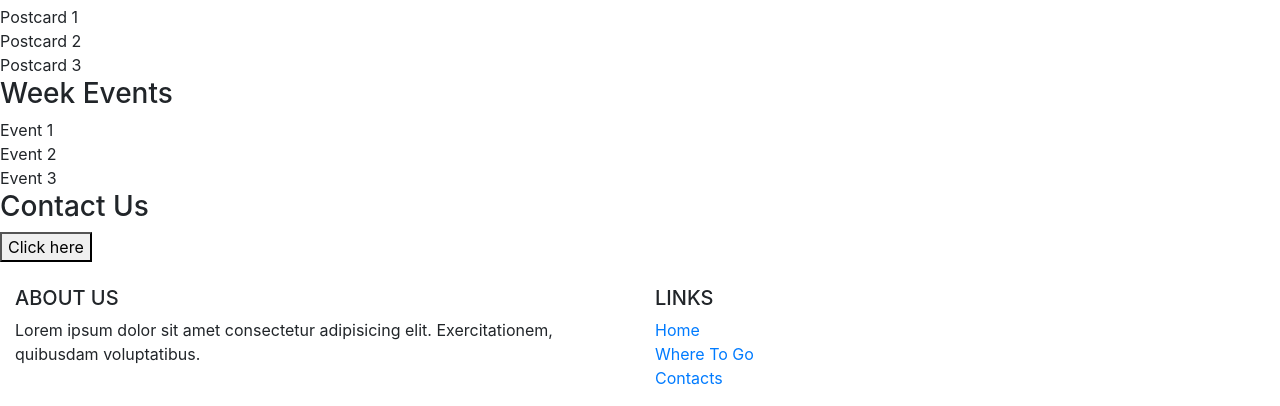
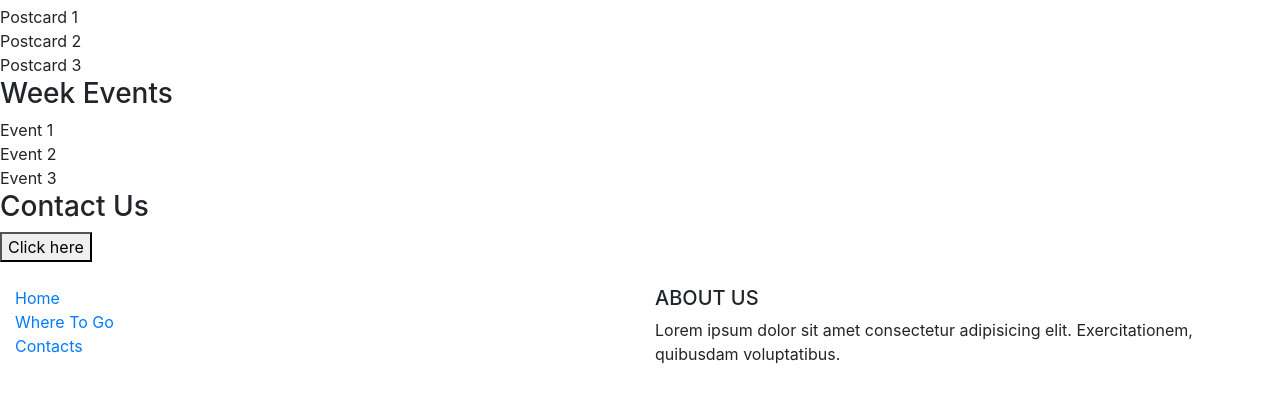
Before and after one commit to sofiarocha/Blog-Lisbon, a plain HTML site: page index.html in a window 1280 px wide. Shown: the part 797-1203 px from the top of the page. After the commit the page ends 1179 px from the top, so only its background shows below. Drawn offline with nearby package versions, Linux system fonts and the light colour scheme; a script that the page names is missing.

Commit message:
switch sides of links and about us + about us align right

```diff
--- a/index.html
+++ b/index.html
@@ -37,15 +37,8 @@
     <section class="footer">
         <footer class="page-footer font-small blue pt-4">
             <div class="container-fluid text-center text-md-left">
-                 <div class="row">
-                    <div class="col-md-6 mt-md-0 mt-3">
-                        <h5 class="text-uppercase">About Us</h5>
-                        <p>Lorem ipsum dolor sit amet consectetur adipisicing elit. Exercitationem, quibusdam voluptatibus.</p>
-
-                    </div>
-        <hr class="clearfix w-100 d-md-none pb-3">
-                    <div class="col-md-3 mb-md-0 mb-3">
-                        <h5 class="text-uppercase">Links</h5>
+                <div class="row">
+                    <div class="col align-self-start">
                         <ul class="list-unstyled">
                         <li>
                             <a href="#!">Home</a>
@@ -58,6 +51,12 @@
                         </li>
                         </ul>
                     </div>
+                    <hr class="clearfix w-100 d-md-none pb-3">
+                    <div class="col align-self-end">
+                        <h5 class="text-uppercase">About Us</h5>
+                        <p>Lorem ipsum dolor sit amet consectetur adipisicing elit. Exercitationem, quibusdam voluptatibus.</p>
+
+                    </div>
                 </div>
             </div>
         </footer>
```
